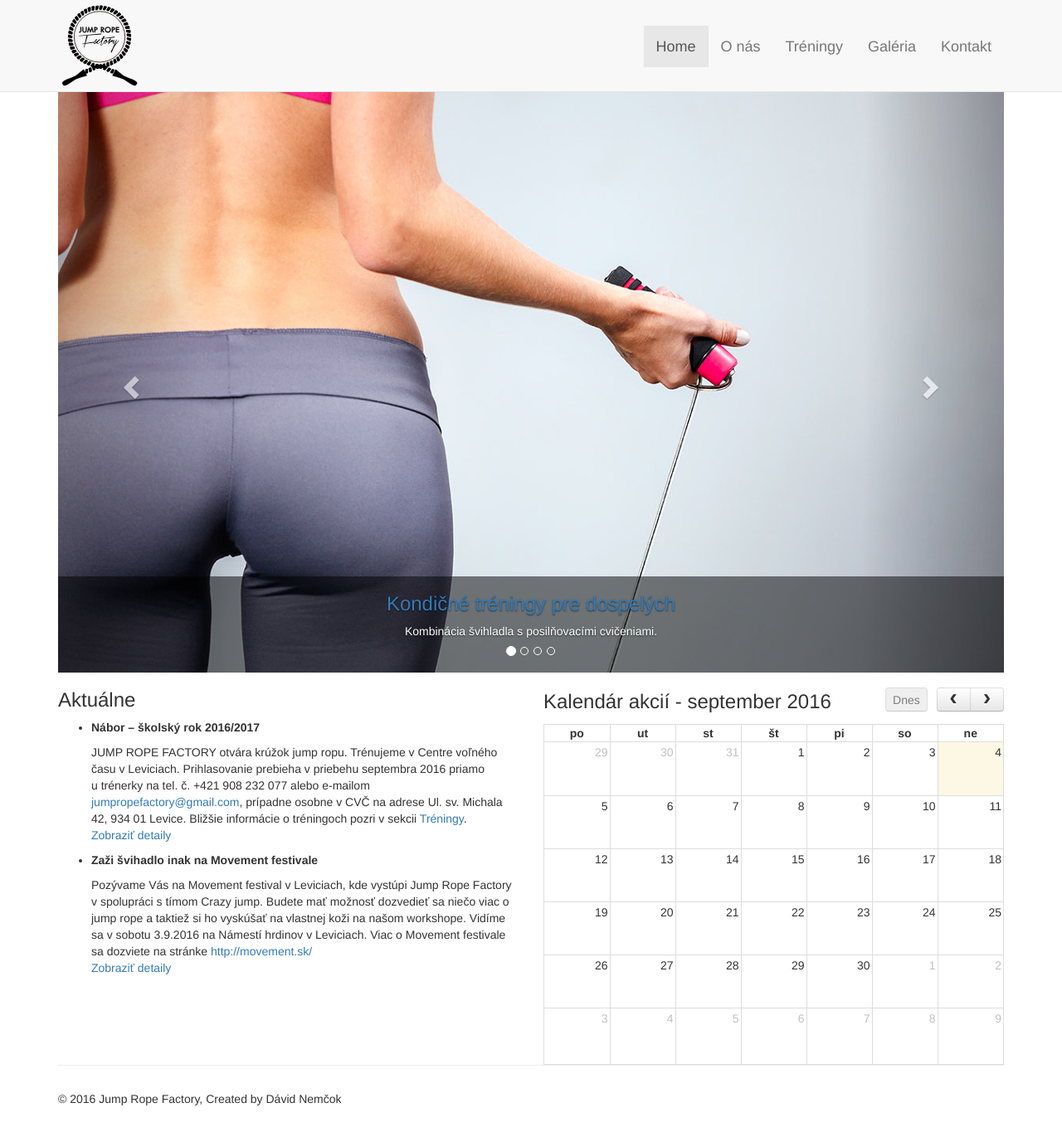
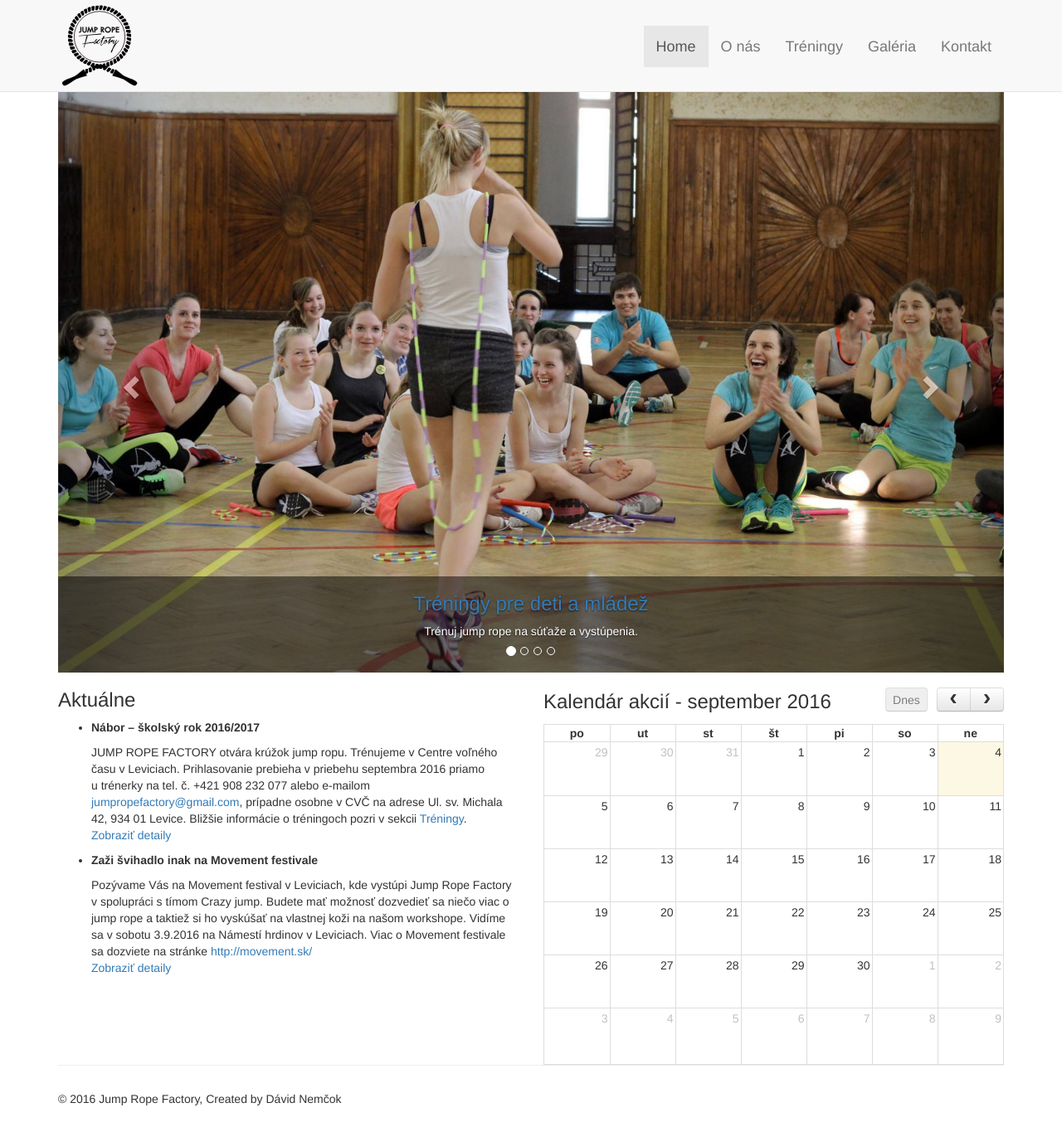
Before and after one commit to dejvo/dejvo.github.io, a Jekyll site: the page built from index.html, in a window 1280 px wide. Shown: the whole page at 83% size. Built offline with Jekyll 4.4.1, drawn with Linux system fonts in a browser that asks for light colours; comment, search, counter and statistics services are not loaded.

Commit message:
Change carousel items order

```diff
--- a/index.html
+++ b/index.html
@@ -15,18 +15,18 @@ title: Úvod
   <!-- Wrapper for slides -->
   <div class="carousel-inner" role="listbox">
     <div class="item active">
+      <img src="/img/treningy-pre-deti.jpg" alt="Tréningy pre deti a mládež">
+      <div class="carousel-caption">
+        <h3><a href="{{site.url_treningy}}">Tréningy pre deti a mládež</a></h3>
+        <p>Trénuj jump rope na súťaže a vystúpenia.</p>
+      </div>
+    </div>
+
+    <div class="item">
       <img src="/img/treningy.jpg" alt="Tréningy">
       <div class="carousel-caption">
         <h3><a href="{{site.url_treningy}}">Kondičné tréningy pre dospelých</a></h3>
         <p>Kombinácia švihladla s posilňovacími cvičeniami.</p>
-      </div>
-    </div>
-
-    <div class="item">
-      <img src="/img/treningy-pre-deti.jpg" alt="Tréningy pre deti a mládež">
-      <div class="carousel-caption">
-        <h3><a href="{{site.url_treningy}}">Tréningy pre deti a mládež</a></h3>
-        <p>Trénuj jump rope na súťaže a vystúpenia.</p>
       </div>
     </div>
 
```
